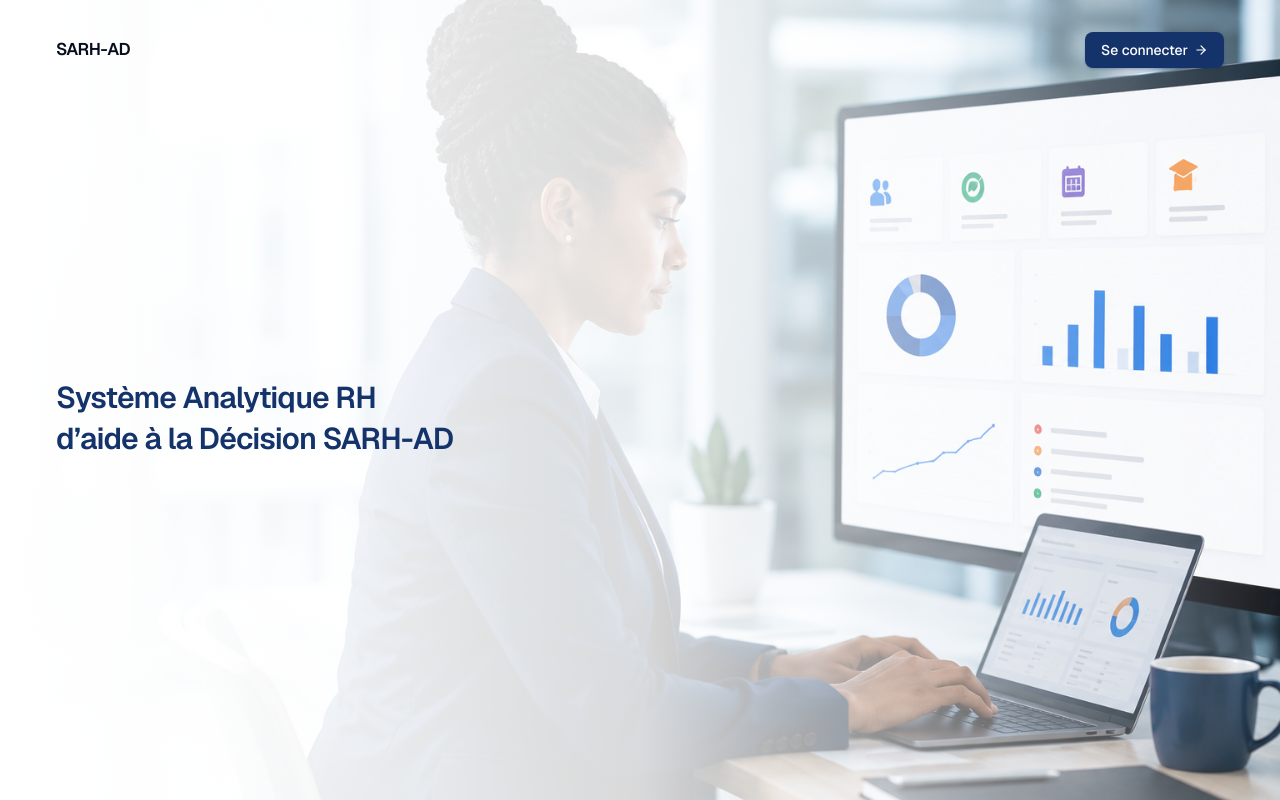
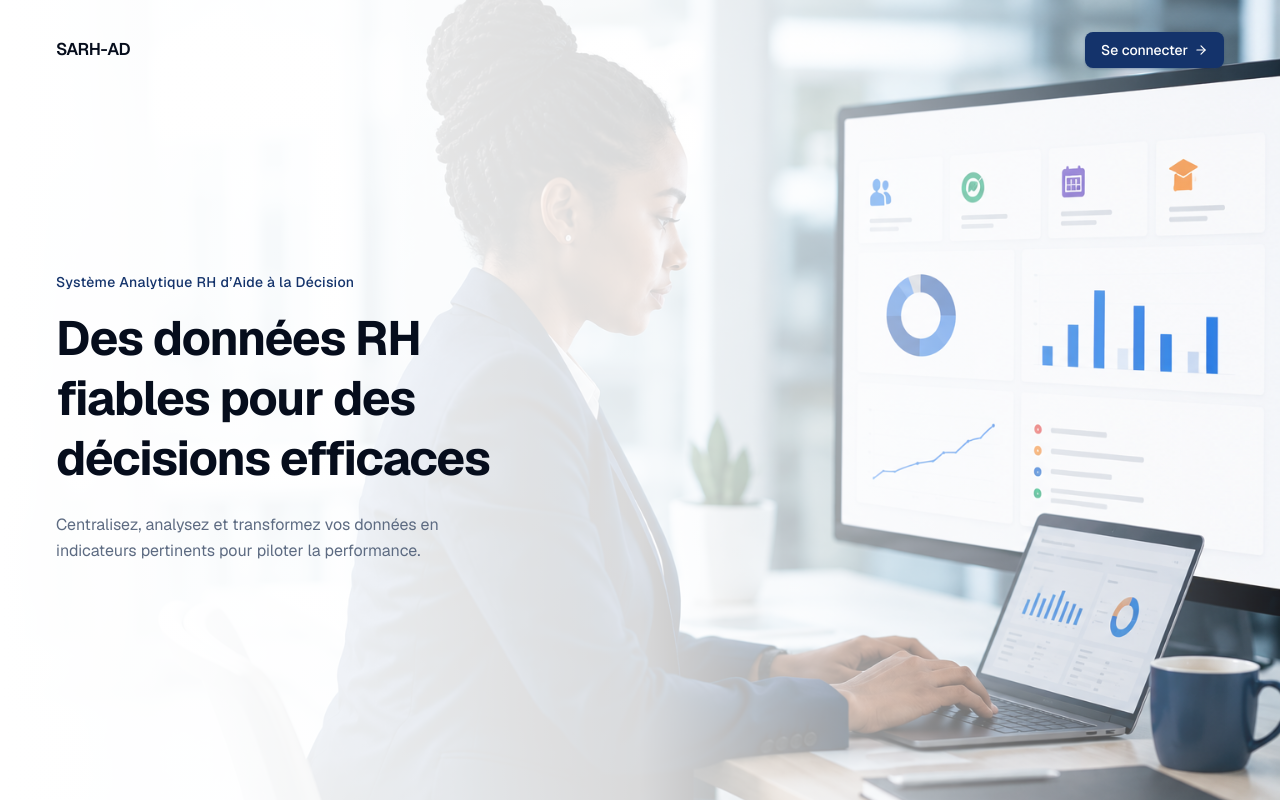
Before and after one commit to banserach63-dev/rhdecisis, a Next.js app: page / in a window 1280 px wide. Built offline with nearby package versions, Linux system fonts and the light colour scheme; no server answers.

Commit message:
Revert landing page headline back to the previous banner copy
Co-Authored-By: Claude Sonnet 5 <noreply@anthropic.com>

```diff
--- a/app/page.tsx
+++ b/app/page.tsx
@@ -31,9 +31,17 @@ export default async function RootPage() {
         </div>
 
         <div className="flex flex-1 items-center">
-          <h1 className="text-balance max-w-2xl text-2xl font-semibold leading-snug tracking-tight text-primary lg:text-3xl">
-            Système Analytique RH d&rsquo;aide à la Décision SARH-AD
-          </h1>
+          <div className="max-w-xl">
+            <p className="text-sm font-medium tracking-wide text-primary">
+              Système Analytique RH d&rsquo;Aide à la Décision
+            </p>
+            <h1 className="text-balance mt-4 text-4xl font-bold leading-tight tracking-tight text-ink lg:text-5xl">
+              Des données RH fiables pour des décisions efficaces
+            </h1>
+            <p className="mt-6 max-w-md text-base font-normal leading-relaxed text-muted">
+              Centralisez, analysez et transformez vos données en indicateurs pertinents pour piloter la performance.
+            </p>
+          </div>
         </div>
       </div>
     </div>
```
